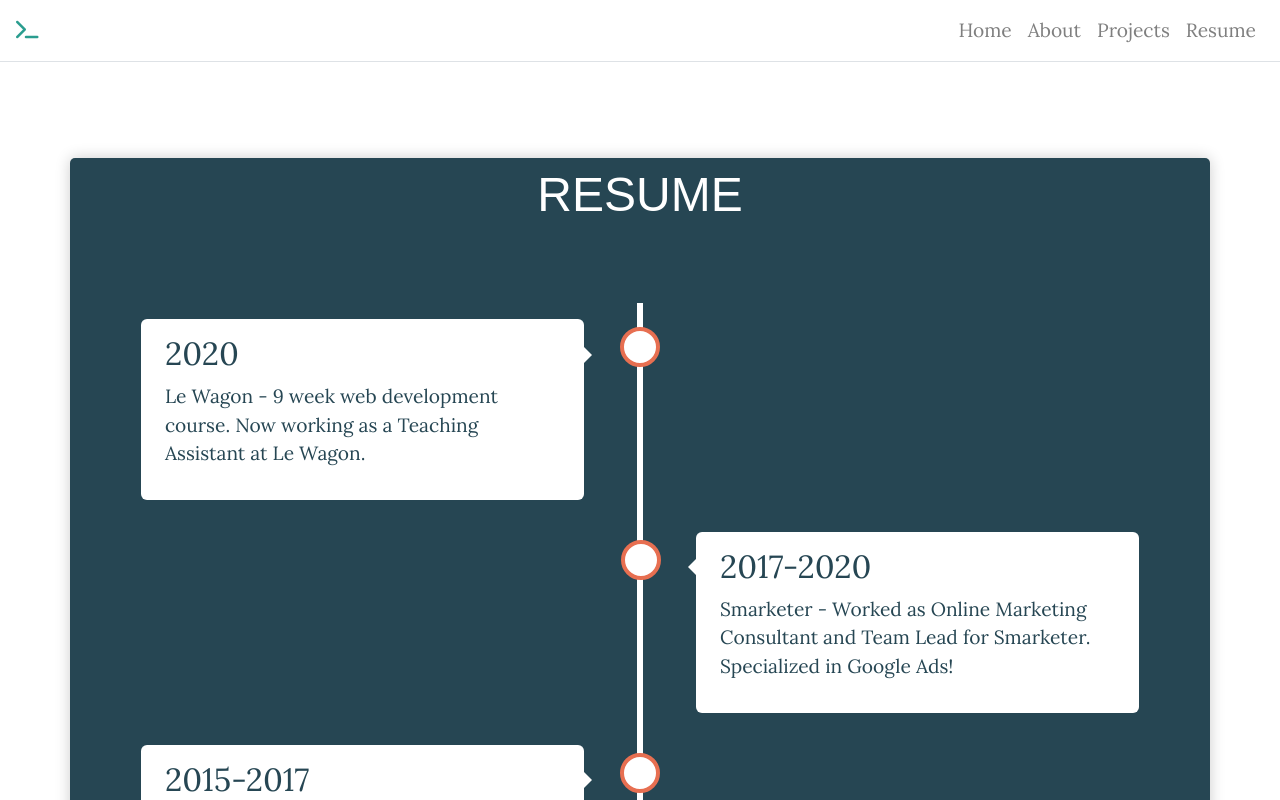
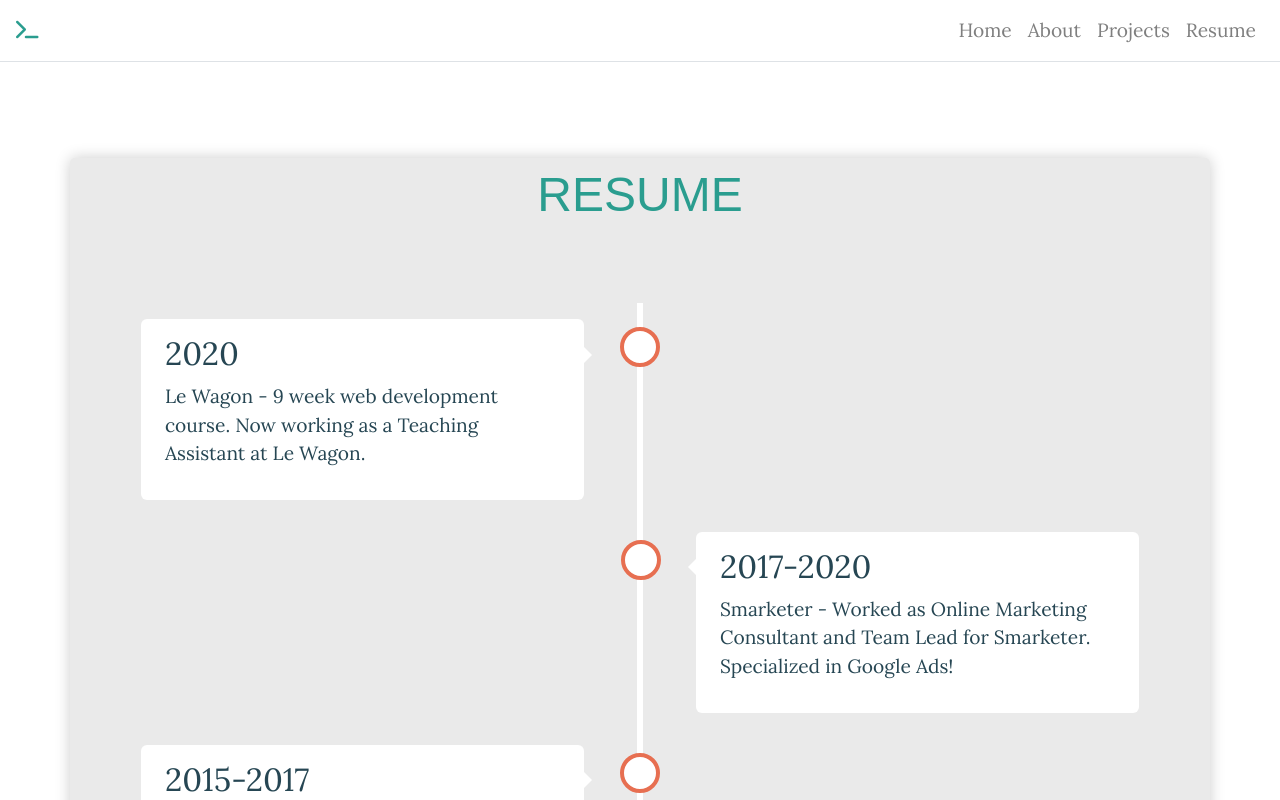
Before and after one commit to fenagel/portfolio, a React (Create React App) app: page /portfolio/resume in a window 1280 px wide. Shown: the top 800 px of the page. Built offline with nearby package versions, Linux system fonts and the light colour scheme.

Commit message:
changed resume section background color

```diff
--- a/src/About.css
+++ b/src/About.css
@@ -71,6 +71,10 @@
   font-size: 1.2rem;
 }
 
+.Who-This h4 {
+  color: #2a9d8f;
+}
+
 .Profile-Pic {
   object-fit: cover;
   width: 50%;
--- a/src/Resume.css
+++ b/src/Resume.css
@@ -1,13 +1,13 @@
 .Resume {
   text-align: center;
-  background-color: #264653;
+  background-color: #eaeaea;
   border-radius: 5px;
   box-shadow: 0 0 15px rgba(0, 0, 0, 0.2);
   box-sizing: border-box;
 }
-#Resume-Header {
+/* #Resume-Header {
   color: #fff;
-}
+} */
 
 .timeline {
   position: relative;
```
